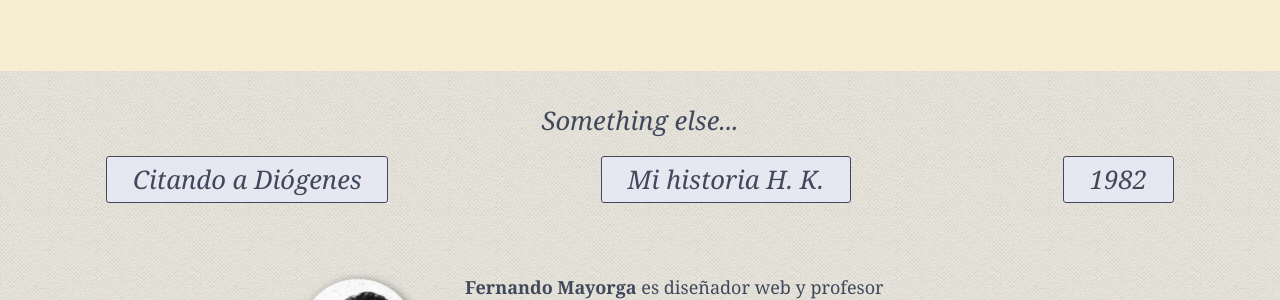
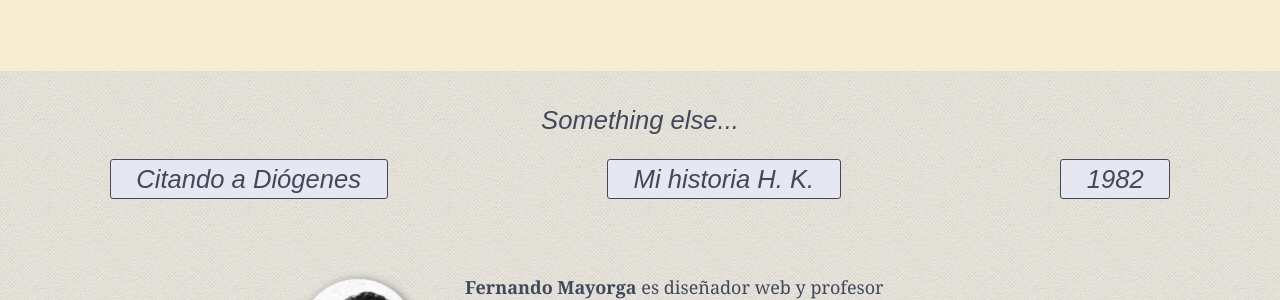
Before and after one commit to fernanz/fernanz.github.io, a Jekyll site: the page built from index.html, in a window 1280 px wide. Shown: the part 4691-4991 px from the top of the page. Built offline with Jekyll 4.4.1, drawn with Linux system fonts in a browser that asks for light colours; some web fonts are replaced; Markdown is read by kramdown in place of the engine named in the settings; comment, search, counter and statistics services are not loaded.

Commit message:
h1 font change
taller is new

```diff
--- a/css/main.css
+++ b/css/main.css
@@ -423,7 +423,7 @@ h1 {
   line-height: 1.05634em;
   /* unwrap lists for values that have multiple list of values such as text-shadow */
   margin-bottom: 0.35211em;
-  font-family: 'Libre Baskerville', georgia, serif;
+  font-family: 'Aller', sans-serif;
   font-style: normal;
   font-weight: 700; }
 
```
